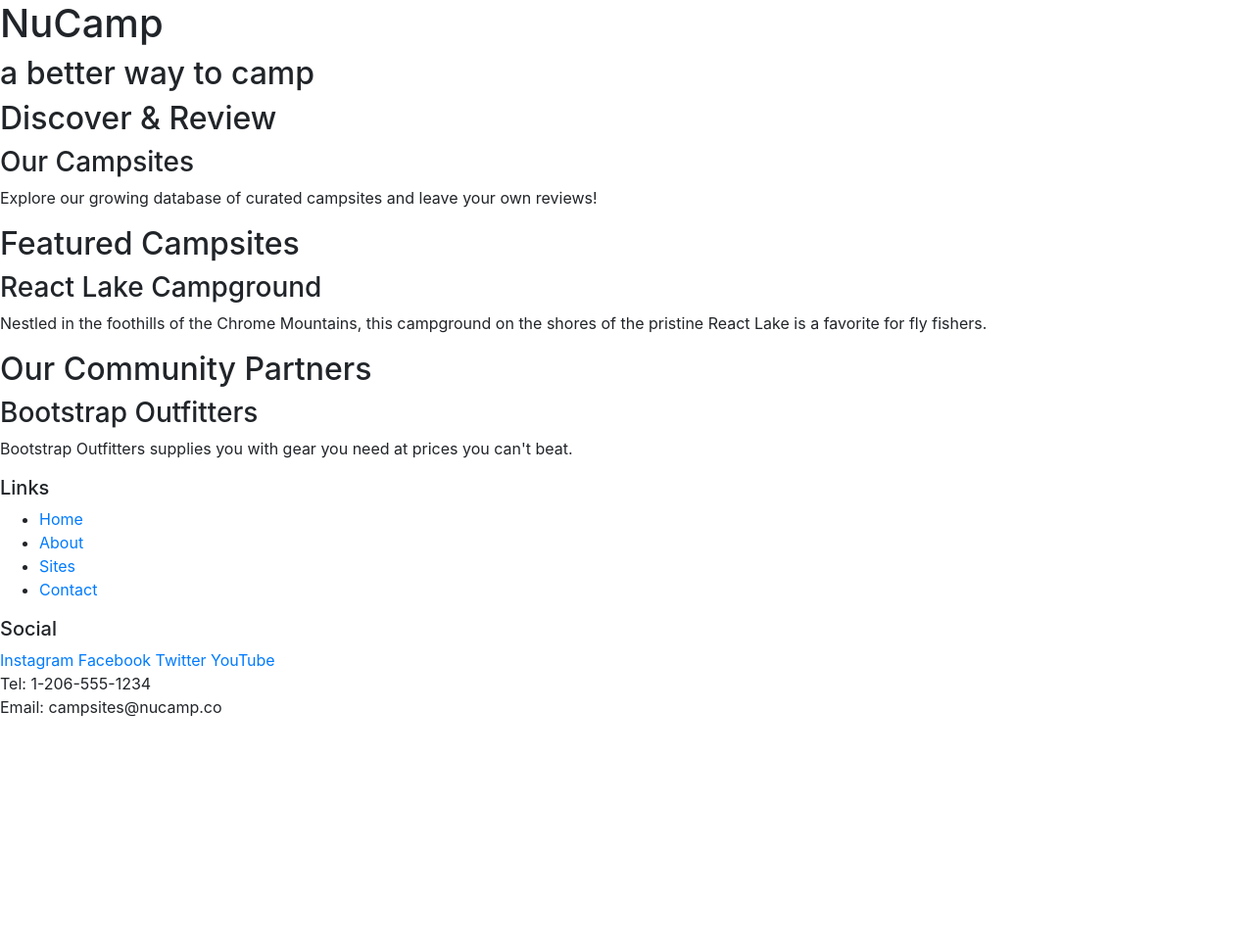
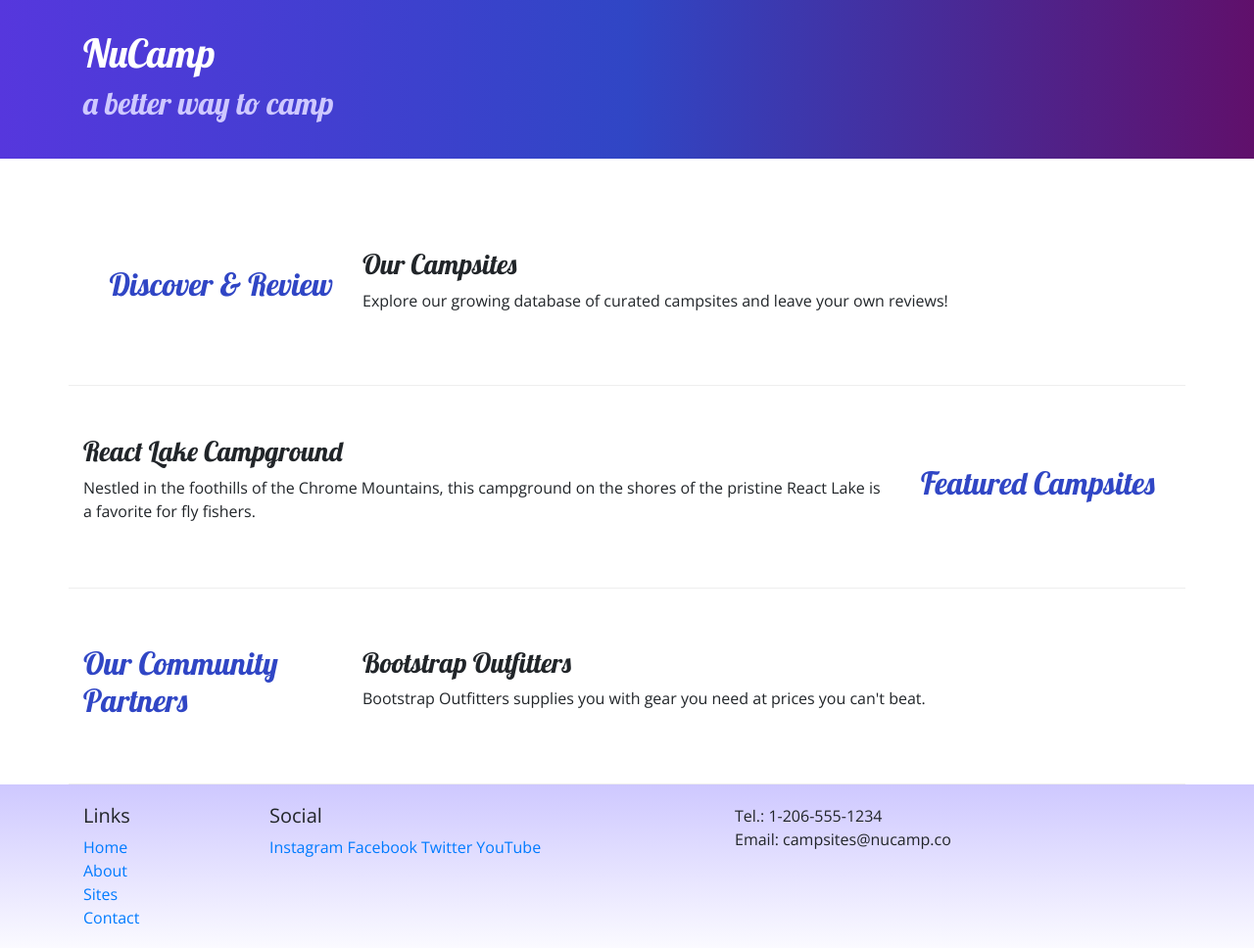
Before and after one commit to ayatrashid89/Nucamp-Testing, a website: page index.html in a window 1280 px wide. Shown: the whole page at 98% size. Before the commit the page ends 800 px from the top, so only its background shows below. Drawn offline with nearby package versions, Linux system fonts and the light colour scheme.

Commit message:
edit code

```diff
--- /dev/null
+++ b/css/style.css
@@ -0,0 +1,32 @@
+body {
+    font-family: "Open Sans", sans-serif;
+}
+
+h1, h2, h3 {
+    font-family: "Lobster", cursive;
+}
+
+h2 {
+    color: #3046C5;
+}
+
+header h2 {
+    color: #CEC8FF;
+}
+
+footer {
+    background-image: linear-gradient(#CEC8FF, white);
+    padding: 20px 0;
+}
+
+.jumbotron {
+    padding: 30px;
+    background-image: linear-gradient(to right, #5637DD, #3046C5, #60106B);
+    color: white;
+}
+
+.row-content {
+    padding: 50px 0;
+    border-bottom: 1px ridge;
+    min-height: 200px;
+}
--- a/index.html
+++ b/index.html
@@ -7,56 +7,88 @@
 
     <!-- Bootstrap CSS -->
     <link rel="stylesheet" href="node_modules/bootstrap/dist/css/bootstrap.min.css" />
+    <link rel="stylesheet" href="css/style.css" />
+    <link rel="stylesheet" href="https://fonts.googleapis.com/css?family=Lobster|Open+Sans" />
     <title>NuCamp: A Better Way To Camp</title>
 </head>
 
 <body>
 
-    <header>
-        <div>
+    <header class="jumbotron jumbotron-fluid">
+        <div class="container">
+            <div class="row">
+                <div class="col">
                   <h1>NuCamp</h1>
                   <h2>a better way to camp</h2>
                 </div>
+            </div>
+        </div>
     </header>
 
-    <div>
-        <h2>Discover & Review</h2>
+    <div class="container">
+        <div class="row row-content align-items-center">
+
+            <div class="col-sm-4 col-md-3">
+               <h2 class="text-sm-right">Discover & Review</h2>
+            </div>
+
+            <div class="col">
                <h3>Our Campsites</h3>
                <p>Explore our growing database of curated campsites and leave your own reviews!</p>
             </div>
 
-    <div>
+        </div>
+
+        <div class="row row-content align-items-center">
+
+           <div class="col-sm-4 col-md-3 order-last">
               <h2>Featured Campsites</h2>
+           </div>
+
+           <div class="col">
              <h3>React Lake Campground</h3>
              <p>Nestled in the foothills of the Chrome Mountains, this campground on the shores of the pristine React Lake is a favorite for fly fishers.</p>
            </div>
 
-    <div>
+        </div>
+
+        <div class="row row-content align-items-center">
+
+            <div class="col-sm-4 col-md-3">
                 <h2>Our Community Partners</h2>
+            </div>
+
+            <div class="col">
                 <h3>Bootstrap Outfitters</h3>
                  <p>Bootstrap Outfitters supplies you with gear you need at prices you can't beat.</p>
             </div>
+        </div>
+    </div>
 
     <footer>
-        <div>
+        <div class="container">
+            <div class="row">
+                <div class="col-4 col-sm-2">
                     <h5>Links</h5>
-            <ul>
+            		<ul class="list-unstyled">
                         <li><a href="#">Home</a></li>
                         <li><a href="#">About</a></li>
                         <li><a href="#">Sites</a></li>
                         <li><a href="#">Contact</a></li>
                     </ul>
                 </div>
-        <div>
+                <div class="col-6 col-sm-5">
                 	<h5>Social</h5>
                     <a href="http://instagram.com/">Instagram</a>
                     <a href="http://facebook.com/">Facebook</a>
                     <a href="http://twitter.com/">Twitter</a>
                     <a href="http://youtube.com/">YouTube</a>
                 </div>
-        <div>
-            Tel: 1-206-555-1234<br />
+                <div class="col-sm-4">
+                    Tel.: 1-206-555-1234<br />
                     Email: campsites@nucamp.co
+                </div>
+           </div>
         </div>
     </footer>
 
```
Also changed, not shown: aboutus.html (added, +89 -0 lines). Lines whose indentation alone changed are shown as unchanged.
